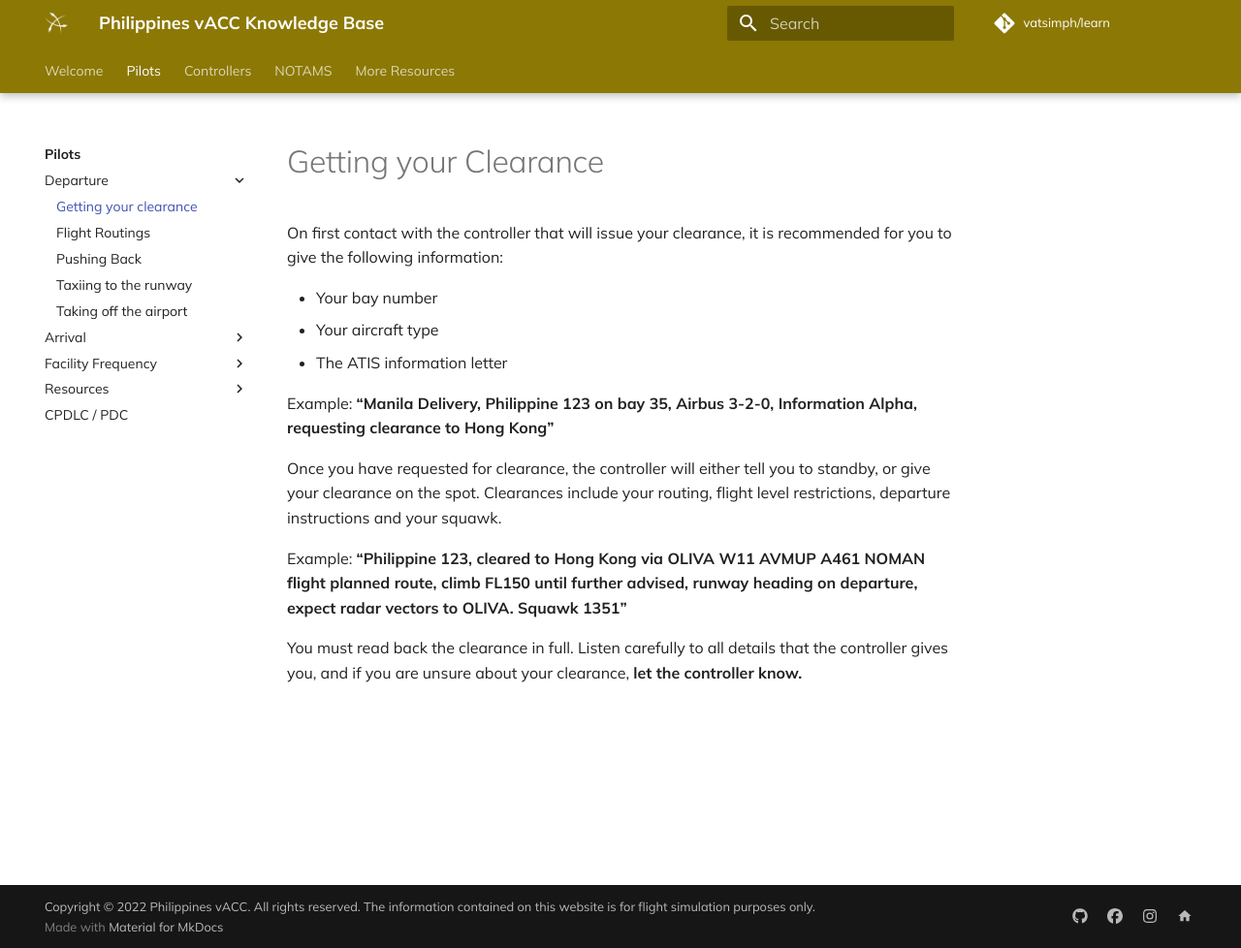
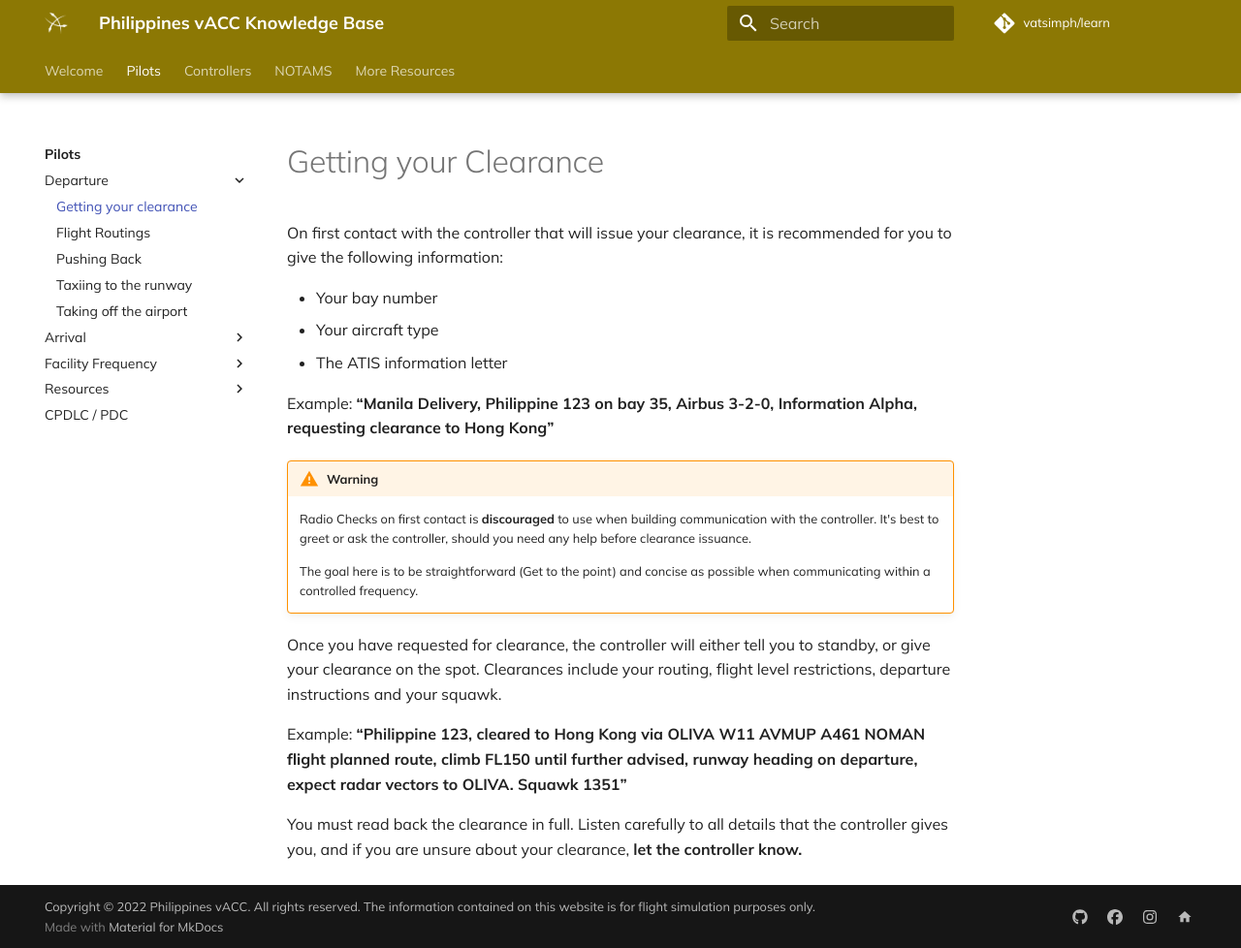
Before and after one commit to HacobAllon/learn, an MkDocs documentation site: the page built from docs/pilots/departure/clearances.md, in a window 1280 px wide and 978 px high. Shown: the whole window at 97% size. Built offline with MkDocs 1.6.1 and Material for MkDocs 9.7.7, drawn with Linux system fonts in a browser that asks for light colours; comment, search, counter and statistics services are not loaded; the version menu is left out.

Commit message:
Added Clearance Notes

```diff
--- a/docs/pilots/departure/clearances.md
+++ b/docs/pilots/departure/clearances.md
@@ -10,6 +10,12 @@
 Example: **“Manila Delivery, Philippine 123 on bay 35, Airbus 3-2-0, Information Alpha, requesting
 clearance to Hong Kong”**
 
+!!! warning
+
+    Radio Checks on first contact is **discouraged** to use when building communication with the controller. It's best to greet or ask the controller, should you need any help before clearance issuance.
+
+    The goal here is to be straightforward (Get to the point) and concise as possible when communicating within a controlled frequency.
+
 Once you have requested for clearance, the controller will either tell you to standby, or give your
 clearance on the spot. Clearances include your routing, flight level restrictions, departure
 instructions and your squawk.
```
